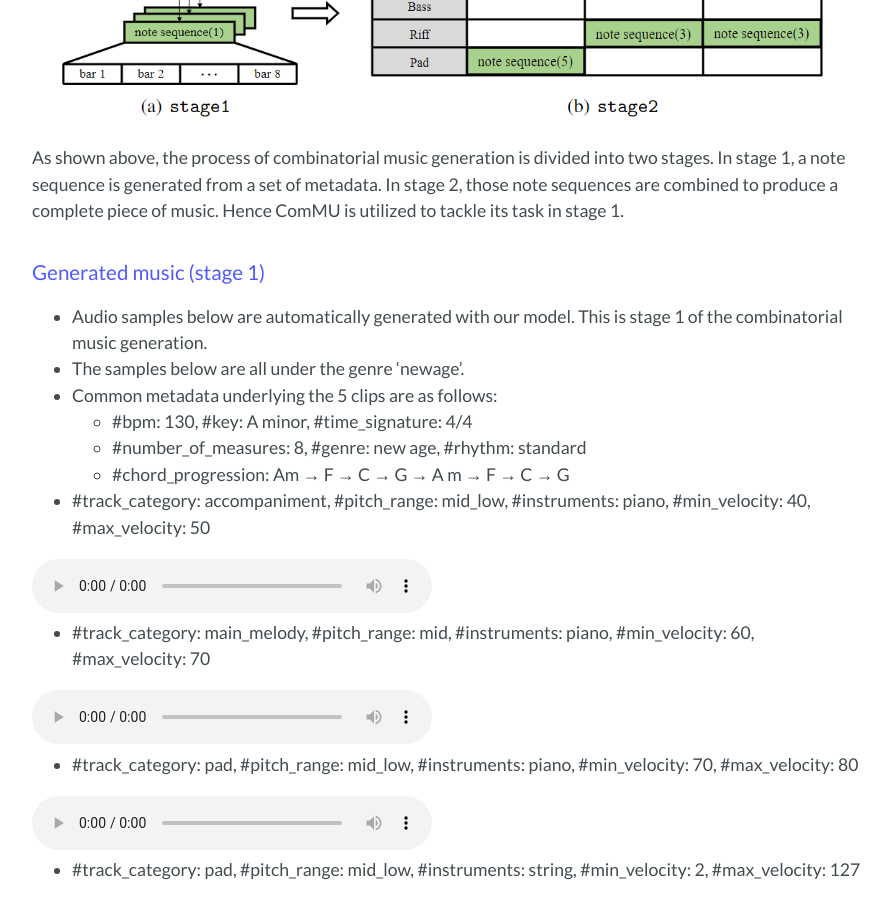
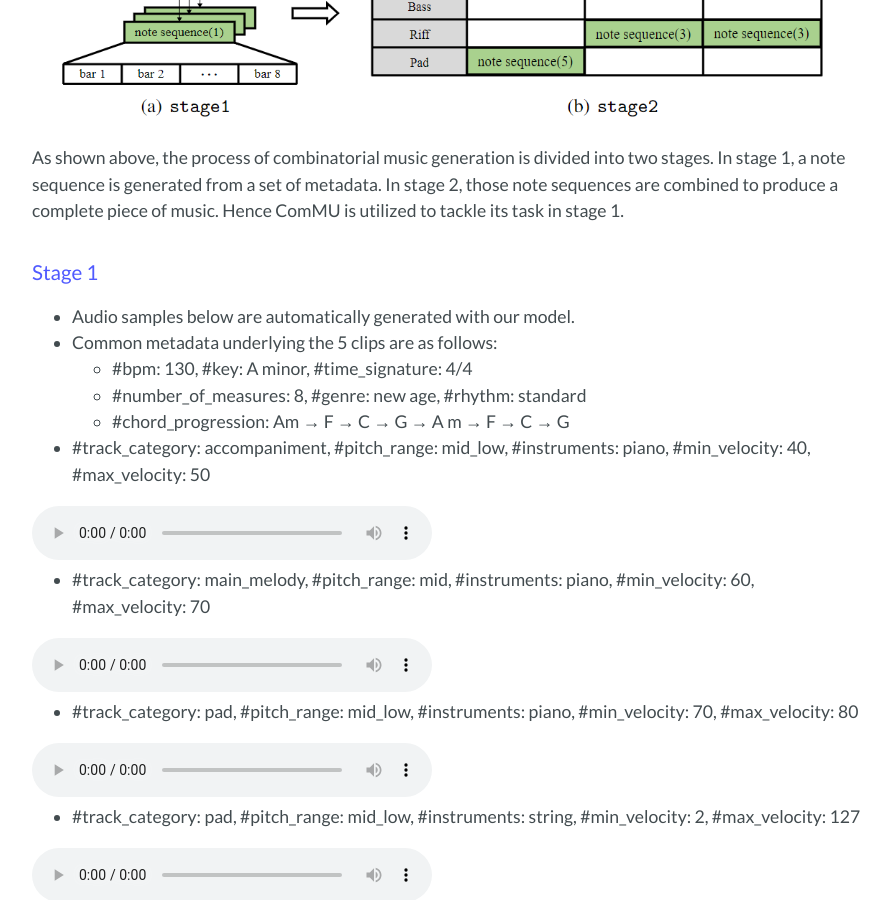
Before and after one commit to POZAlabs/ComMU, a Jekyll site: the page built from index.md, in a window 1280 px wide and 900 px high, scrolled down 2396 px. Shown: the whole window, without its empty margins (192-1083 px from the left). Built offline with Jekyll 4.4.1, drawn with Linux system fonts in a browser that asks for light colours; our own code applies the rules of GitHub Pages for plain Markdown files.

Commit message:
Update index.md

```diff
--- a/index.md
+++ b/index.md
@@ -45,10 +45,9 @@ As shown above, the process of combinatorial music generation is divided into tw
 
 
 
-### Generated music (stage 1)
+### Stage 1
 
- - Audio samples below are automatically generated with our model. This is stage 1 of the combinatorial music generation.
- - The samples below are all under the genre 'newage'.
+ - Audio samples below are automatically generated with our model.
  - Common metadata underlying the 5 clips are as follows:
       -  #bpm: 130, #key: A minor, #time_signature: 4/4
       -  #number_of_measures: 8, #genre: new age, #rhythm: standard
```
